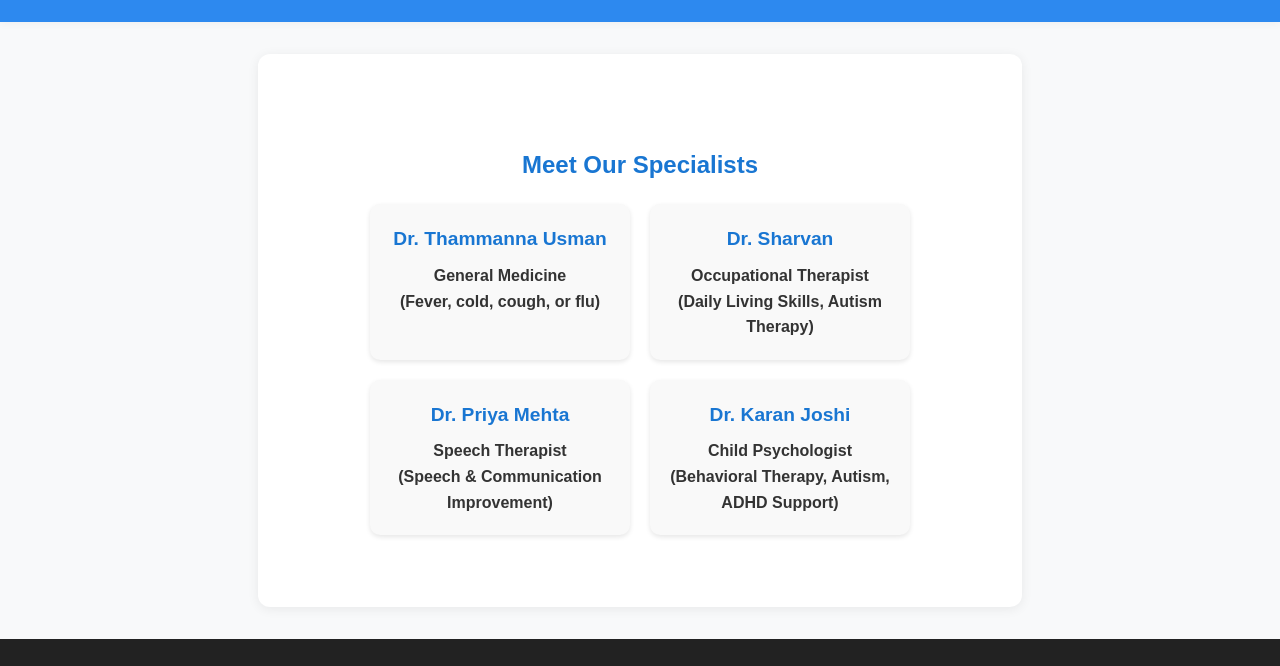
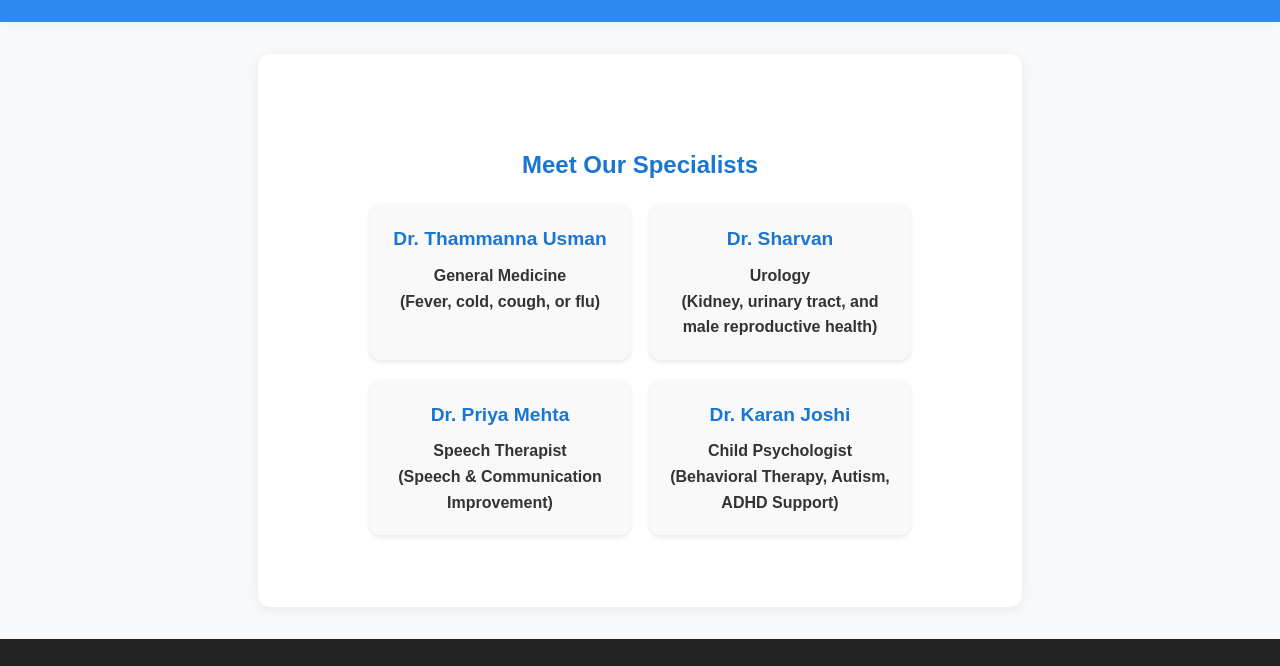
Before and after one commit to AdhlUsman/hlclinic, a plain HTML site: page doctor.html in a window 1280 px wide. Shown: the part 110-776 px from the top of the page. Drawn offline with Linux system fonts and the light colour scheme.

Commit message:
changed sharvan's speciality to urology

```diff
--- a/doctor.html
+++ b/doctor.html
@@ -33,8 +33,8 @@
                     </div>
                     <div class="doctor">
                         <h3>Dr. Sharvan</h3>
-                        <strong><p>Occupational Therapist</p></strong>
-                        <strong>(Daily Living Skills, Autism Therapy)</strong>
+                        <strong><p>Urology</p></strong>
+                        <strong>(Kidney, urinary tract, and male reproductive health)</strong>
                     </div>
                     <div class="doctor">
                         <h3>Dr. Priya Mehta</h3>
```
Also changed, not shown: index.html (+1 -1 lines).
